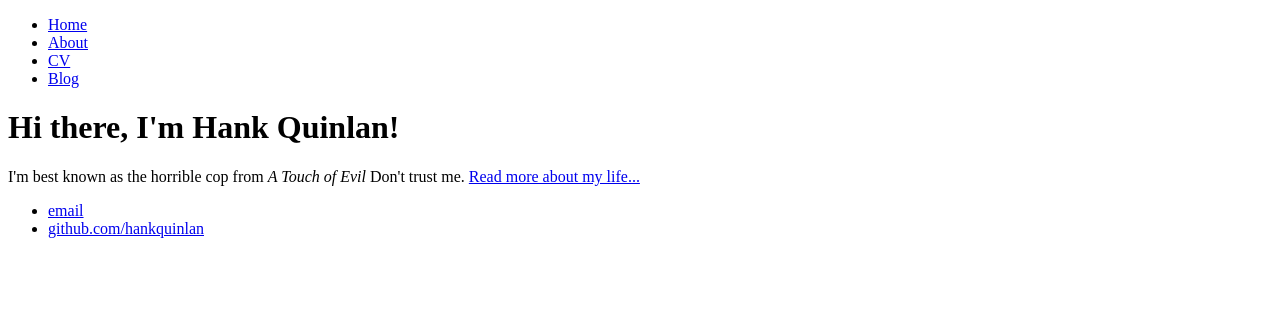
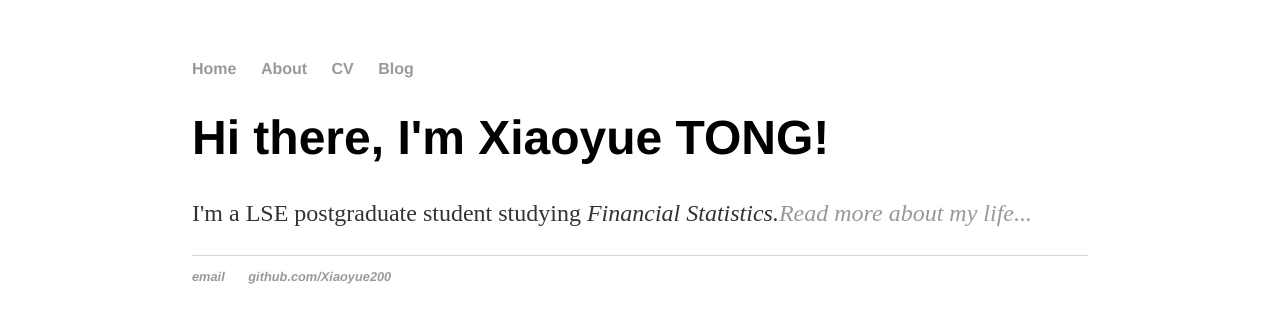
Before and after one commit to Xiaoyue200/Xiaoyue200.github.io, a plain HTML site: page index.html in a window 1280 px wide. Drawn offline with Linux system fonts and the light colour scheme.

Commit message:
Update index.html
Link to my CSS file inside the HTML document's <head> and update personal info

```diff
--- a/index.html
+++ b/index.html
@@ -1,7 +1,9 @@
 <!DOCTYPE html>
 <html>
 	<head>
-		<title>Hank Quinlan, Horrible Cop</title>
+		<title>Xiaoyue TONG, LSE</title>
+		<!-- link to main stylesheet -->
+		<link rel="stylesheet" type="text/css" href="/css/main.css">
 	</head>
 	<body>
 		<nav>
@@ -14,14 +16,14 @@
 		</nav>
 		<div class="container">
     		<div class="blurb">
-        		<h1>Hi there, I'm Hank Quinlan!</h1>
-				<p>I'm best known as the horrible cop from <em>A Touch of Evil</em> Don't trust me. <a href="/about">Read more about my life...</a></p>
+        		<h1>Hi there, I'm Xiaoyue TONG!</h1>
+				<p>I'm a LSE postgraduate student studying <em>Financial Statistics.<a href="/about">Read more about my life...</a></p>
     		</div><!-- /.blurb -->
 		</div><!-- /.container -->
 		<footer>
     		<ul>
-        		<li><a href="mailto:hankquinlanhub@gmail.com">email</a></li>
-        		<li><a href="https://github.com/hankquinlan">github.com/hankquinlan</a></li>
+        		<li><a href="X.Tong8@lse.ac.uk">email</a></li>
+        		<li><a href="https://github.com/Xiaoyue200">github.com/Xiaoyue200</a></li>
 			</ul>
 		</footer>
 	</body>
```
